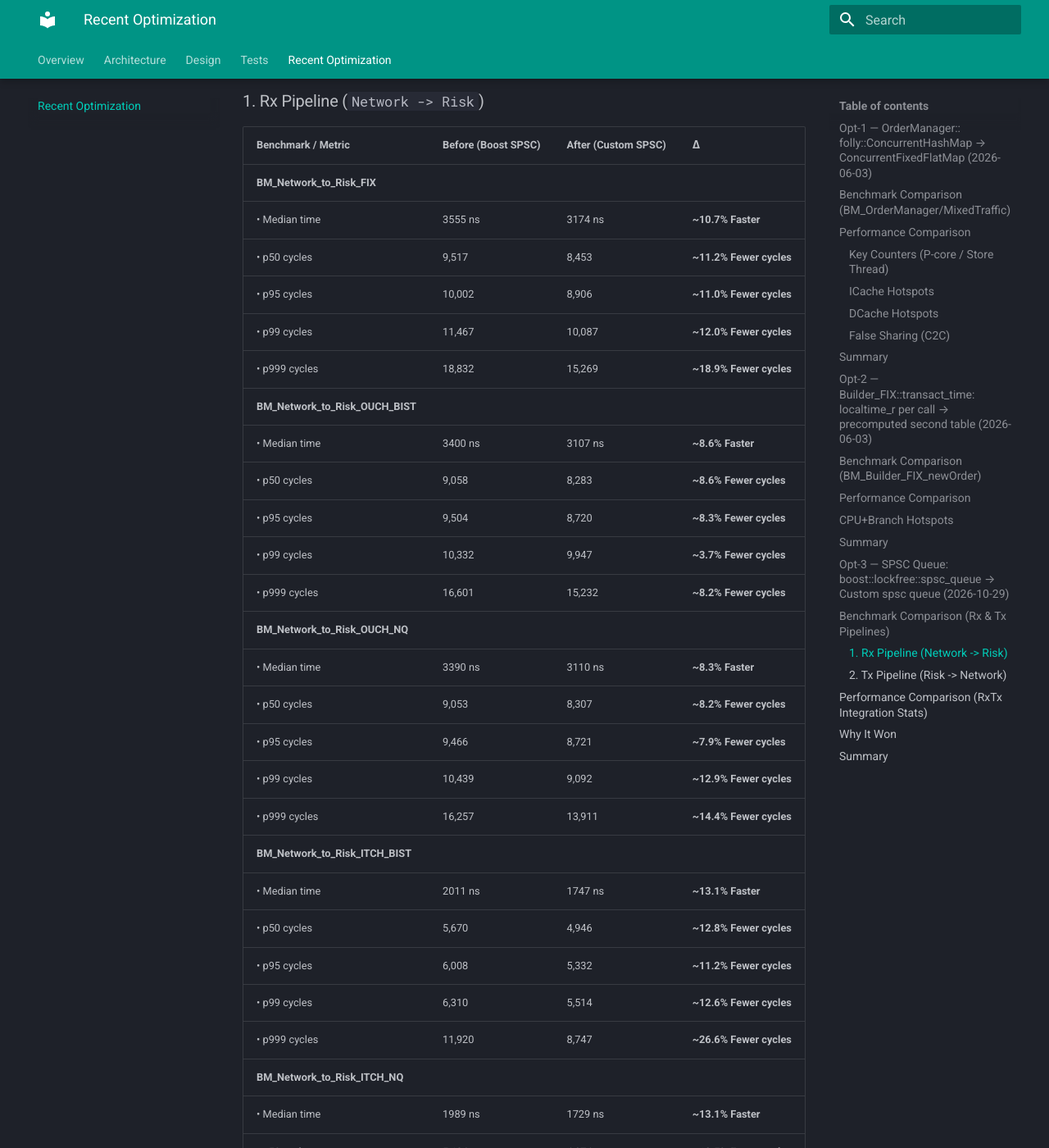
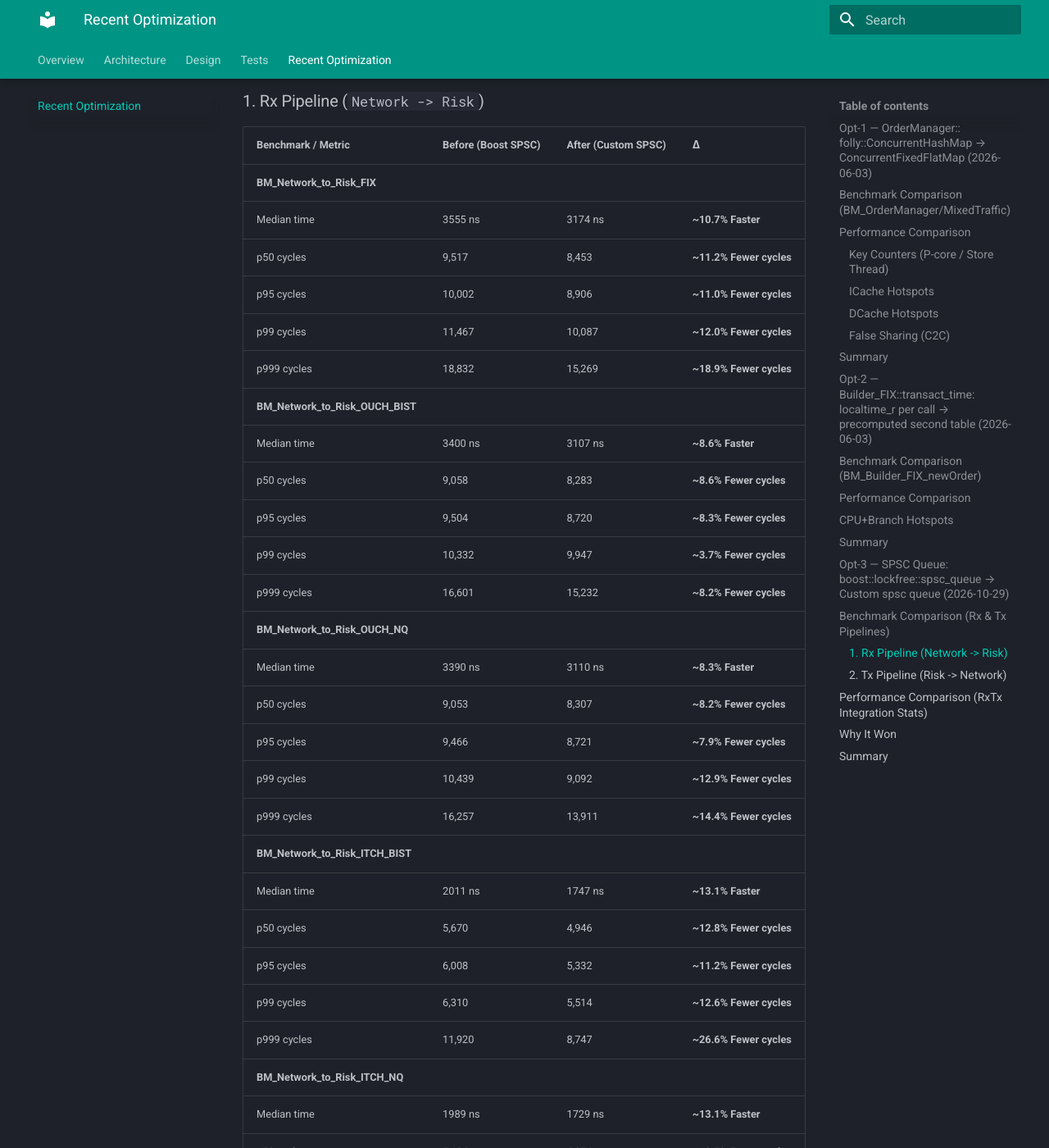
Before and after one commit to UmutCanDundar/TradingEngine-docs, an MkDocs documentation site: the page built from docs/optimization.md, in a window 1280 px wide and 1400 px high, scrolled down 6211 px. Shown: the whole window at 82% size. Built offline with MkDocs 1.6.1 and Material for MkDocs 9.7.7, drawn with Linux system fonts in a browser that asks for light colours; some of the changed text lies outside the part shown.

```diff
--- a/docs/optimization.md
+++ b/docs/optimization.md
@@ -178,35 +178,35 @@ The benchmarks below compare the pipeline latencies between the old **Boost SPSC
 | Benchmark / Metric | Before (Boost SPSC) | After (Custom SPSC) | Δ |
 |---|---|---|---|
 | **BM_Network_to_Risk_FIX** | | | |
-| • Median time | 3555 ns | 3174 ns | **~10.7% Faster** |
-| • p50 cycles | 9,517 | 8,453 | **~11.2% Fewer cycles** |
-| • p95 cycles | 10,002 | 8,906 | **~11.0% Fewer cycles** |
-| • p99 cycles | 11,467 | 10,087 | **~12.0% Fewer cycles** |
-| • p999 cycles | 18,832 | 15,269 | **~18.9% Fewer cycles** |
+|  Median time | 3555 ns | 3174 ns | **~10.7% Faster** |
+|  p50 cycles | 9,517 | 8,453 | **~11.2% Fewer cycles** |
+|  p95 cycles | 10,002 | 8,906 | **~11.0% Fewer cycles** |
+|  p99 cycles | 11,467 | 10,087 | **~12.0% Fewer cycles** |
+|  p999 cycles | 18,832 | 15,269 | **~18.9% Fewer cycles** |
 | **BM_Network_to_Risk_OUCH_BIST** | | | |
-| • Median time | 3400 ns | 3107 ns | **~8.6% Faster** |
-| • p50 cycles | 9,058 | 8,283 | **~8.6% Fewer cycles** |
-| • p95 cycles | 9,504 | 8,720 | **~8.3% Fewer cycles** |
-| • p99 cycles | 10,332 | 9,947 | **~3.7% Fewer cycles** |
-| • p999 cycles | 16,601 | 15,232 | **~8.2% Fewer cycles** |
+|  Median time | 3400 ns | 3107 ns | **~8.6% Faster** |
+|  p50 cycles | 9,058 | 8,283 | **~8.6% Fewer cycles** |
+|  p95 cycles | 9,504 | 8,720 | **~8.3% Fewer cycles** |
+|  p99 cycles | 10,332 | 9,947 | **~3.7% Fewer cycles** |
+|  p999 cycles | 16,601 | 15,232 | **~8.2% Fewer cycles** |
 | **BM_Network_to_Risk_OUCH_NQ** | | | |
-| • Median time | 3390 ns | 3110 ns | **~8.3% Faster** |
-| • p50 cycles | 9,053 | 8,307 | **~8.2% Fewer cycles** |
-| • p95 cycles | 9,466 | 8,721 | **~7.9% Fewer cycles** |
-| • p99 cycles | 10,439 | 9,092 | **~12.9% Fewer cycles** |
-| • p999 cycles | 16,257 | 13,911 | **~14.4% Fewer cycles** |
+|  Median time | 3390 ns | 3110 ns | **~8.3% Faster** |
+|  p50 cycles | 9,053 | 8,307 | **~8.2% Fewer cycles** |
+|  p95 cycles | 9,466 | 8,721 | **~7.9% Fewer cycles** |
+|  p99 cycles | 10,439 | 9,092 | **~12.9% Fewer cycles** |
+|  p999 cycles | 16,257 | 13,911 | **~14.4% Fewer cycles** |
 | **BM_Network_to_Risk_ITCH_BIST** | | | |
-| • Median time | 2011 ns | 1747 ns | **~13.1% Faster** |
-| • p50 cycles | 5,670 | 4,946 | **~12.8% Fewer cycles** |
-| • p95 cycles | 6,008 | 5,332 | **~11.2% Fewer cycles** |
-| • p99 cycles | 6,310 | 5,514 | **~12.6% Fewer cycles** |
-| • p999 cycles | 11,920 | 8,747 | **~26.6% Fewer cycles** |
+|  Median time | 2011 ns | 1747 ns | **~13.1% Faster** |
+|  p50 cycles | 5,670 | 4,946 | **~12.8% Fewer cycles** |
+|  p95 cycles | 6,008 | 5,332 | **~11.2% Fewer cycles** |
+|  p99 cycles | 6,310 | 5,514 | **~12.6% Fewer cycles** |
+|  p999 cycles | 11,920 | 8,747 | **~26.6% Fewer cycles** |
 | **BM_Network_to_Risk_ITCH_NQ** | | | |
-| • Median time | 1989 ns | 1729 ns | **~13.1% Faster** |
-| • p50 cycles | 5,634 | 4,874 | **~13.5% Fewer cycles** |
-| • p95 cycles | 5,980 | 5,198 | **~13.1% Fewer cycles** |
-| • p99 cycles | 6,286 | 5,416 | **~13.8% Fewer cycles** |
-| • p999 cycles | 11,610 | 9,023 | **~22.3% Fewer cycles** |
+|  Median time | 1989 ns | 1729 ns | **~13.1% Faster** |
+|  p50 cycles | 5,634 | 4,874 | **~13.5% Fewer cycles** |
+|  p95 cycles | 5,980 | 5,198 | **~13.1% Fewer cycles** |
+|  p99 cycles | 6,286 | 5,416 | **~13.8% Fewer cycles** |
+|  p999 cycles | 11,610 | 9,023 | **~22.3% Fewer cycles** |
 
 ---
 
@@ -215,23 +215,23 @@ The benchmarks below compare the pipeline latencies between the old **Boost SPSC
 | Benchmark / Metric | Before (Boost SPSC) | After (Custom SPSC) | Δ |
 |---|---|---|---|
 | **BM_Risk_to_Network_FIX** | | | |
-| • Median time | 3075 ns | 2786 ns | **~9.4% Faster** |
-| • p50 cycles | 8,782 | 7,970 | **~9.3% Fewer cycles** |
-| • p95 cycles | 9,183 | 8,333 | **~9.3% Fewer cycles** |
-| • p99 cycles | 11,987 | 10,582 | **~11.7% Fewer cycles** |
-| • p999 cycles | 15,855 | 13,755 | **~13.2% Fewer cycles** |
+|  Median time | 3075 ns | 2786 ns | **~9.4% Faster** |
+|  p50 cycles | 8,782 | 7,970 | **~9.3% Fewer cycles** |
+|  p95 cycles | 9,183 | 8,333 | **~9.3% Fewer cycles** |
+|  p99 cycles | 11,987 | 10,582 | **~11.7% Fewer cycles** |
+|  p999 cycles | 15,855 | 13,755 | **~13.2% Fewer cycles** |
 | **BM_Risk_to_Network_OUCH_BIST** | | | |
-| • Median time | 2942 ns | 2608 ns | **~11.4% Faster** |
-| • p50 cycles | 8,433 | 7,422 | **~12.0% Fewer cycles** |
-| • p95 cycles | 8,714 | 7,718 | **~11.4% Fewer cycles** |
-| • p99 cycles | 10,049 | 9,955 | **~0.9% Fewer cycles** |
-| • p999 cycles | 15,100 | 12,851 | **~14.9% Fewer cycles** |
+|  Median time | 2942 ns | 2608 ns | **~11.4% Faster** |
+|  p50 cycles | 8,433 | 7,422 | **~12.0% Fewer cycles** |
+|  p95 cycles | 8,714 | 7,718 | **~11.4% Fewer cycles** |
+|  p99 cycles | 10,049 | 9,955 | **~0.9% Fewer cycles** |
+|  p999 cycles | 15,100 | 12,851 | **~14.9% Fewer cycles** |
 | **BM_Risk_to_Network_OUCH_NQ** | | | |
-| • Median time | 2983 ns | 2678 ns | **~10.2% Faster** |
-| • p50 cycles | 8,463 | 7,661 | **~9.5% Fewer cycles** |
-| • p95 cycles | 8,801 | 8,000 | **~9.1% Fewer cycles** |
-| • p99 cycles | 11,064 | 8,314 | **~24.9% Fewer cycles** |
-| • p999 cycles | 15,360 | 13,797 | **~10.2% Fewer cycles** |
+|  Median time | 2983 ns | 2678 ns | **~10.2% Faster** |
+|  p50 cycles | 8,463 | 7,661 | **~9.5% Fewer cycles** |
+|  p95 cycles | 8,801 | 8,000 | **~9.1% Fewer cycles** |
+|  p99 cycles | 11,064 | 8,314 | **~24.9% Fewer cycles** |
+|  p999 cycles | 15,360 | 13,797 | **~10.2% Fewer cycles** |
 
 ---
 
```
Also changed, not shown: other parts of docs/optimization.md (+2 -0 lines), docs/Pipeline/perf_pipeline.md (+1 -0 lines).
